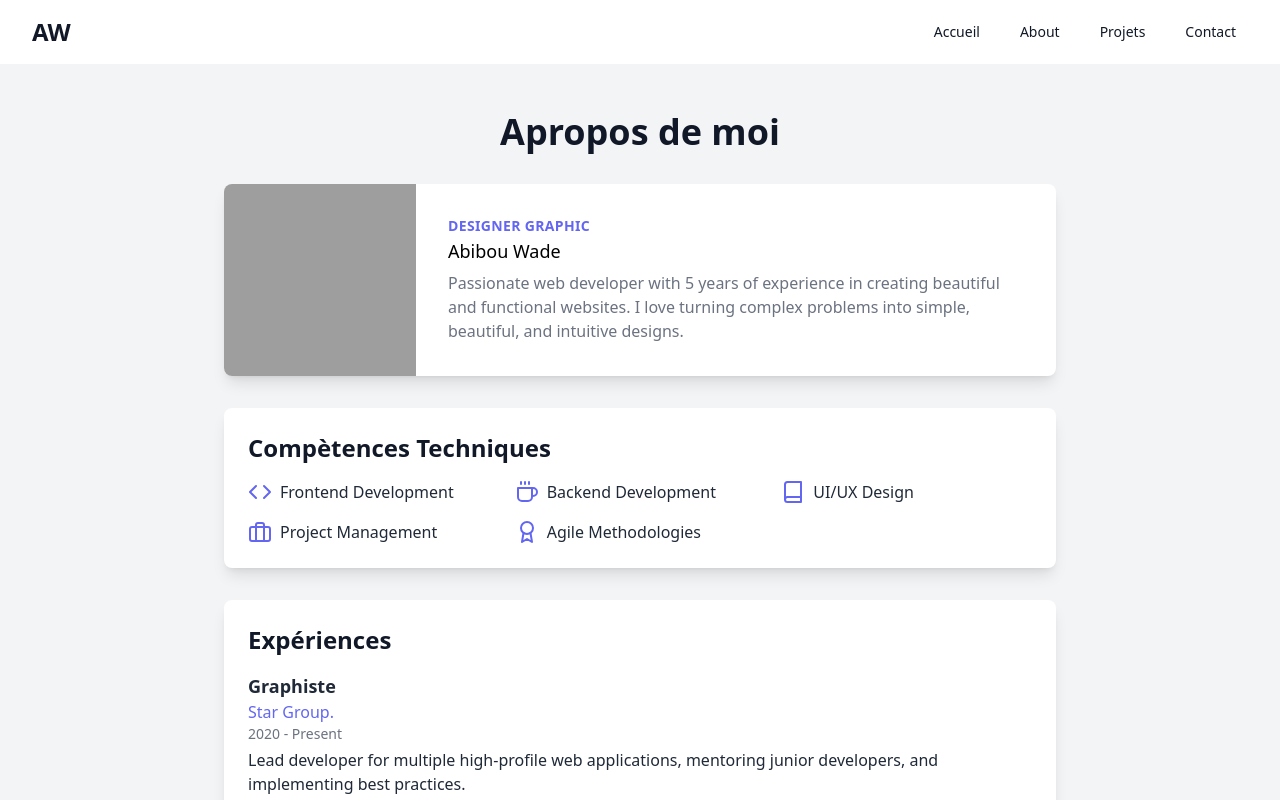
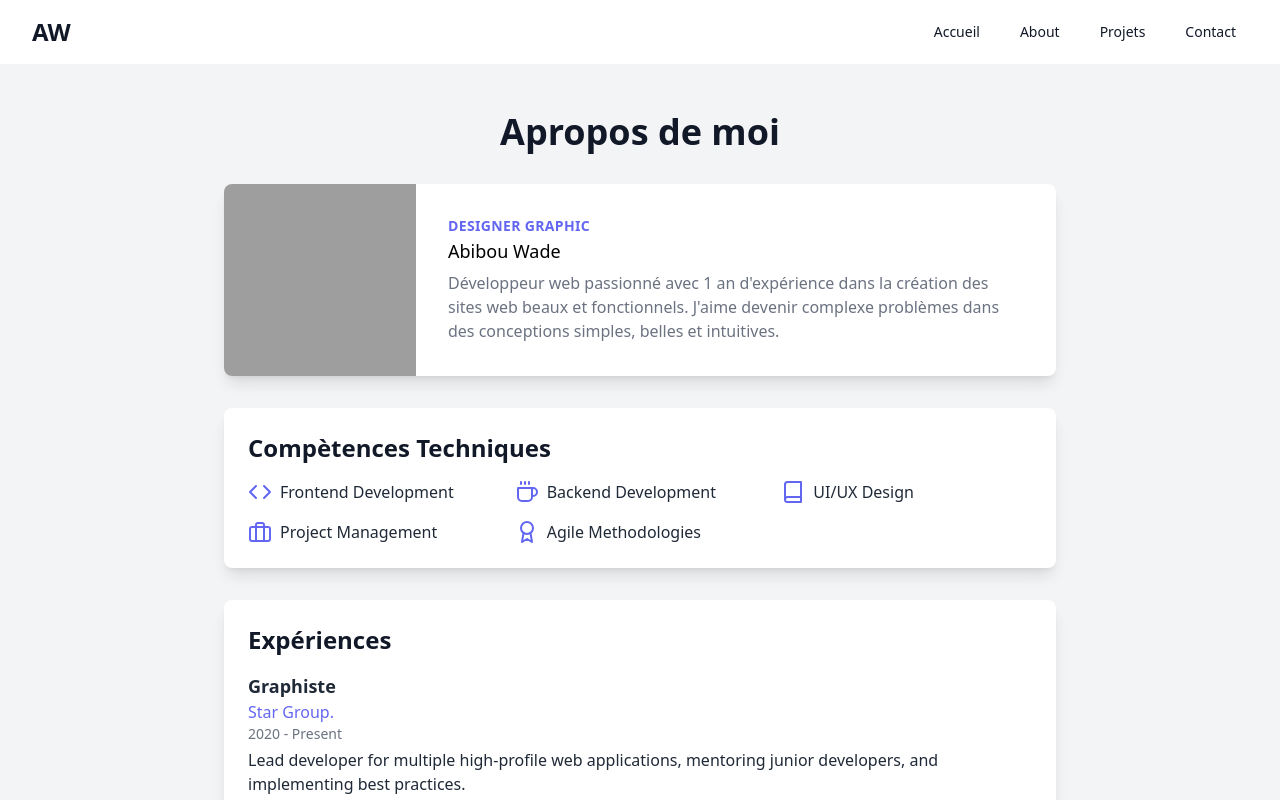
Before and after one commit to biboucodeur/my-portfolio, a React (Vite) app: page /about in a window 1280 px wide. Shown: the top 800 px of the page. Built offline with nearby package versions, Linux system fonts and the light colour scheme; grey boxes are pictures that could not be loaded.

Commit message:
infos about

```diff
--- a/src/pages/About.tsx
+++ b/src/pages/About.tsx
@@ -42,9 +42,9 @@ const About = () => {
                 Abibou Wade
               </h2>
               <p className="mt-2 text-gray-500">
-                Passionate web developer with 5 years of experience in creating
-                beautiful and functional websites. I love turning complex
-                problems into simple, beautiful, and intuitive designs.
+                Développeur web passionné avec 1 an d'expérience dans la création
+                des sites web beaux et fonctionnels. J'aime devenir complexe
+                problèmes dans des conceptions simples, belles et intuitives.
               </p>
             </div>
           </div>
```
